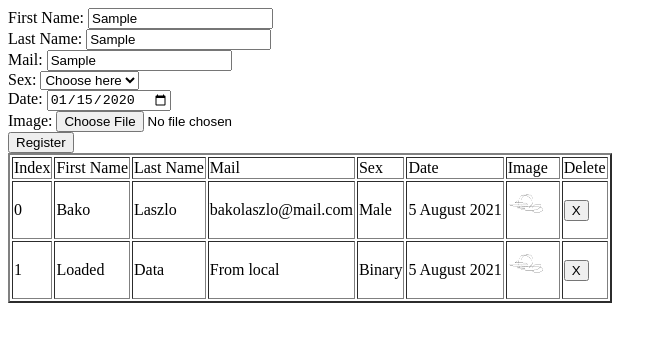
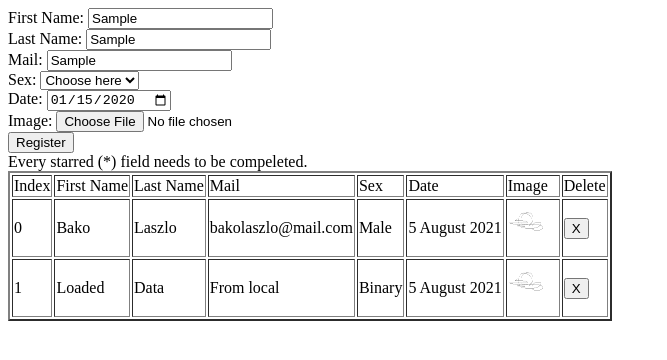
Before and after one commit to bakolaszlo/Front-End-Task2, a plain HTML site: page index.html in a window 1280 px wide. Both pictures are taken after typing "Sample", "Sample", "Sample", "2020-01-15" into the empty fields and a click on the input "Register". Shown: the whole page, without its empty margins (0-667 px from the left). Drawn offline with Linux system fonts and the light colour scheme.

Commit message:
Error message has been added

```diff
--- a/index.html
+++ b/index.html
@@ -62,6 +62,9 @@
 
         </div>
     </form>
+    <div id ="error">
+
+    </div>
 
     <div class="table">
 
--- a/scripts/app.js
+++ b/scripts/app.js
@@ -3,6 +3,7 @@ const table = document.getElementById('table-class');
 let buttons = document.getElementsByClassName('btn');
 let storage = window.localStorage;
 let error= "";
+const errorHolder = document.getElementById('error');
 
 
 let startIndex = 0;
@@ -16,6 +17,7 @@ myForm.addEventListener("submit", (e) =>
     if(!checkForm())
     {
         console.log(error);
+        errorHolder.innerHTML=error;
         return
     }
     let arr = formToArray();
@@ -151,6 +153,7 @@ function clearForm()
     {
         form[i].value="";
     }
+    errorHolder.innerHTML="";
 }
 
 function checkForm()
```
